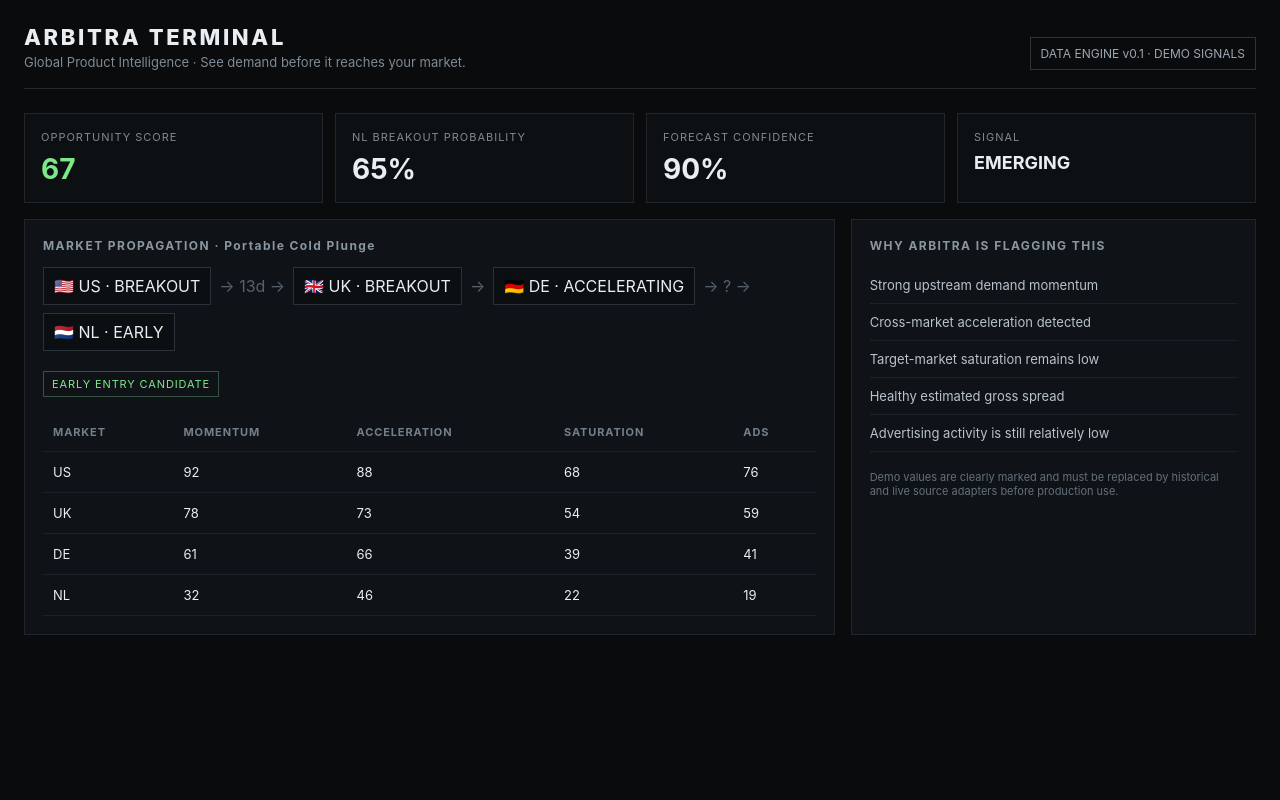
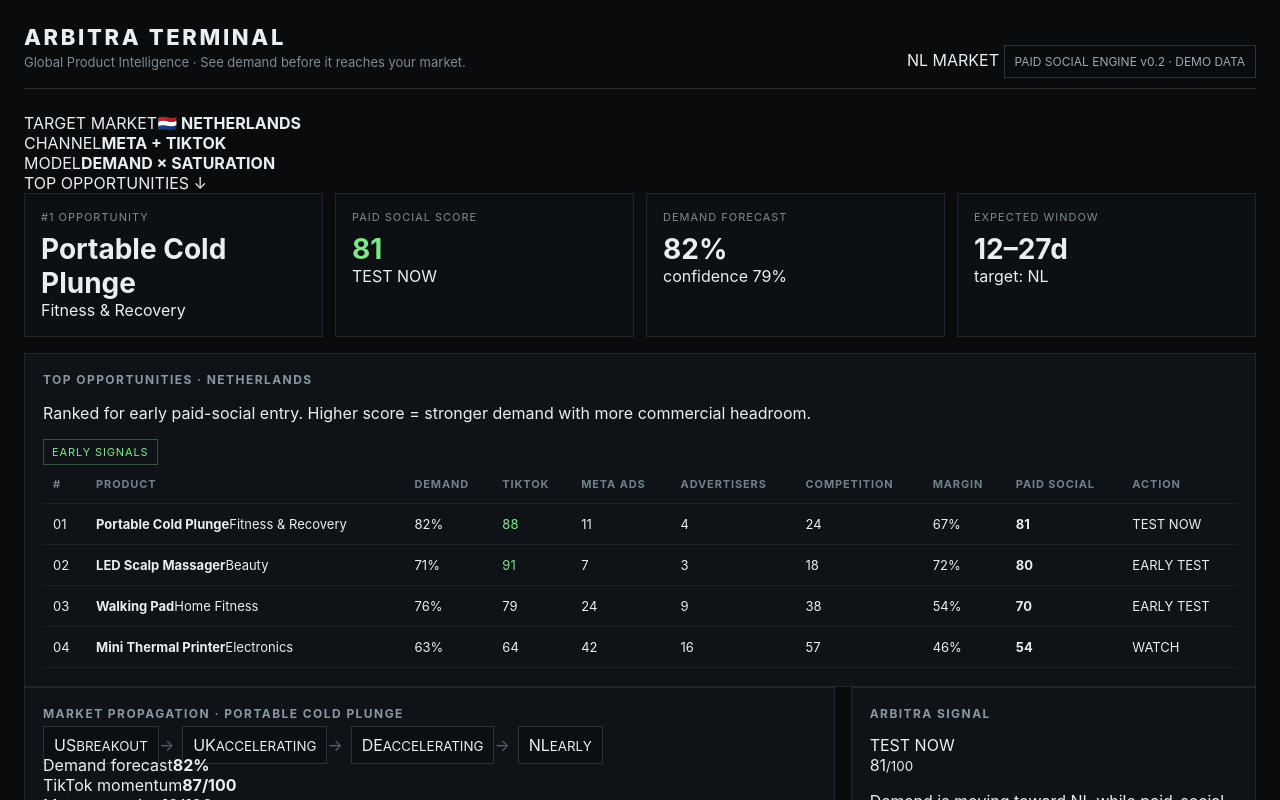
Before and after one commit to Joshsoui/arbitra-terminal, a Next.js app: page / in a window 1280 px wide. Shown: the top 800 px of the page. Built offline with nearby package versions, Linux system fonts and the light colour scheme.

Commit message:
Build paid social opportunity terminal

```diff
--- a/app/page.tsx
+++ b/app/page.tsx
@@ -1,62 +1,58 @@
-import { calculateForecast, ProductSnapshot } from "@/lib/arbitra";
+import { calculatePaidSocialOpportunity } from "@/lib/paid-social";
 
-const demoProduct: ProductSnapshot = {
-  id: "demo-001",
-  name: "Portable Cold Plunge",
-  category: "Fitness & Recovery",
-  signals: [
-    { market: "US", momentum: 92, acceleration: 88, saturation: 68, adActivity: 76, marketplaceCompetition: 72, breakoutAt: "2026-08-09" },
-    { market: "UK", momentum: 78, acceleration: 73, saturation: 54, adActivity: 59, marketplaceCompetition: 57, breakoutAt: "2026-08-22" },
-    { market: "DE", momentum: 61, acceleration: 66, saturation: 39, adActivity: 41, marketplaceCompetition: 43 },
-    { market: "NL", momentum: 32, acceleration: 46, saturation: 22, adActivity: 19, marketplaceCompetition: 26, retailPrice: 119, landedCost: 39 },
-  ],
+type Opportunity = {
+  name:string; category:string; demand:number; confidence:number; metaAds:number; advertisers:number;
+  tiktok:number; competition:number; margin:number; route:string; window:string;
 };
 
-export default function Home() {
-  const forecast = calculateForecast(demoProduct, "NL");
-  return (
-    <main className="shell">
-      <header className="topbar">
-        <div>
-          <div className="brand">ARBITRA TERMINAL</div>
-          <div className="subtitle">Global Product Intelligence · See demand before it reaches your market.</div>
-        </div>
-        <div className="badge">DATA ENGINE v0.1 · DEMO SIGNALS</div>
-      </header>
+// UI seed data only. Live rows will replace these as source credentials and persisted observations come online.
+const seeds: Opportunity[] = [
+  { name:"Portable Cold Plunge", category:"Fitness & Recovery", demand:82, confidence:79, metaAds:11, advertisers:4, tiktok:88, competition:24, margin:67, route:"US → UK → DE → NL", window:"12–27d" },
+  { name:"Walking Pad", category:"Home Fitness", demand:76, confidence:83, metaAds:24, advertisers:9, tiktok:79, competition:38, margin:54, route:"US → DE → NL", window:"8–21d" },
+  { name:"LED Scalp Massager", category:"Beauty", demand:71, confidence:68, metaAds:7, advertisers:3, tiktok:91, competition:18, margin:72, route:"US → UK → NL", window:"14–32d" },
+  { name:"Mini Thermal Printer", category:"Electronics", demand:63, confidence:74, metaAds:42, advertisers:16, tiktok:64, competition:57, margin:46, route:"US → UK → DE", window:"21–40d" },
+];
 
-      <section className="hero">
-        <div className="metric"><div className="label">Opportunity Score</div><div className="value accent">{forecast.opportunityScore}</div></div>
-        <div className="metric"><div className="label">NL Breakout Probability</div><div className="value">{forecast.breakoutProbability}%</div></div>
-        <div className="metric"><div className="label">Forecast Confidence</div><div className="value">{forecast.confidence}%</div></div>
-        <div className="metric"><div className="label">Signal</div><div className="value" style={{fontSize:18}}>{forecast.status}</div></div>
-      </section>
+const rows = seeds.map((p) => ({
+  ...p,
+  paid: calculatePaidSocialOpportunity({
+    demandProbability:p.demand,
+    meta:{source:"meta",market:"NL",observedAt:"demo",activeAds:p.metaAds,uniqueAdvertisers:p.advertisers,confidence:.8},
+    tiktok:{source:"tiktok",market:"NL",observedAt:"demo",trendVelocity:p.tiktok,creatorGrowth:p.tiktok-8,engagementVelocity:p.tiktok+4,confidence:.8},
+    marketplaceCompetition:p.competition,
+    marginPercent:p.margin,
+  }),
+})).sort((a,b)=>b.paid.score-a.paid.score);
 
-      <section className="grid">
-        <div className="panel">
-          <h2>MARKET PROPAGATION · {demoProduct.name}</h2>
-          <div className="route">
-            <div className="node">🇺🇸 US · BREAKOUT</div><span className="arrow">→ 13d →</span>
-            <div className="node">🇬🇧 UK · BREAKOUT</div><span className="arrow">→</span>
-            <div className="node">🇩🇪 DE · ACCELERATING</div><span className="arrow">→ ? →</span>
-            <div className="node">🇳🇱 NL · EARLY</div>
-          </div>
-          <div style={{marginTop:20}}>
-            <span className="status">EARLY ENTRY CANDIDATE</span>
-          </div>
-          <table className="table" style={{marginTop:16}}>
-            <thead><tr><th>Market</th><th>Momentum</th><th>Acceleration</th><th>Saturation</th><th>Ads</th></tr></thead>
-            <tbody>
-              {demoProduct.signals.map((s)=><tr key={s.market}><td>{s.market}</td><td>{s.momentum}</td><td>{s.acceleration}</td><td>{s.saturation}</td><td>{s.adActivity}</td></tr>)}
-            </tbody>
-          </table>
-        </div>
+export default function Home(){
+  const top=rows[0];
+  return <main className="shell">
+    <header className="topbar">
+      <div><div className="brand">ARBITRA TERMINAL</div><div className="subtitle">Global Product Intelligence · See demand before it reaches your market.</div></div>
+      <div className="headerRight"><span className="liveDot"/> NL MARKET <span className="badge">PAID SOCIAL ENGINE v0.2 · DEMO DATA</span></div>
+    </header>
 
-        <aside className="panel">
-          <h2>WHY ARBITRA IS FLAGGING THIS</h2>
-          {forecast.reasons.map((reason)=><div className="reason" key={reason}>{reason}</div>)}
-          <div className="footer">Demo values are clearly marked and must be replaced by historical and live source adapters before production use.</div>
-        </aside>
-      </section>
-    </main>
-  );
+    <section className="commandbar"><div><span className="muted">TARGET MARKET</span><strong>🇳🇱 NETHERLANDS</strong></div><div><span className="muted">CHANNEL</span><strong>META + TIKTOK</strong></div><div><span className="muted">MODEL</span><strong>DEMAND × SATURATION</strong></div><div className="command">TOP OPPORTUNITIES ↓</div></section>
+
+    <section className="hero">
+      <div className="metric"><div className="label">#1 Opportunity</div><div className="value nameValue">{top.name}</div><div className="micro">{top.category}</div></div>
+      <div className="metric"><div className="label">Paid Social Score</div><div className="value accent">{top.paid.score}</div><div className="micro">{top.paid.status}</div></div>
+      <div className="metric"><div className="label">Demand Forecast</div><div className="value">{top.demand}%</div><div className="micro">confidence {top.confidence}%</div></div>
+      <div className="metric"><div className="label">Expected Window</div><div className="value">{top.window}</div><div className="micro">target: NL</div></div>
+    </section>
+
+    <section className="panel opportunityPanel">
+      <div className="panelTitle"><div><h2>TOP OPPORTUNITIES · NETHERLANDS</h2><p>Ranked for early paid-social entry. Higher score = stronger demand with more commercial headroom.</p></div><span className="status">EARLY SIGNALS</span></div>
+      <div className="tableWrap"><table className="table terminalTable"><thead><tr><th>#</th><th>Product</th><th>Demand</th><th>TikTok</th><th>Meta ads</th><th>Advertisers</th><th>Competition</th><th>Margin</th><th>Paid Social</th><th>Action</th></tr></thead><tbody>
+        {rows.map((p,i)=><tr key={p.name} className={i===0?"selected":""}><td className="rank">0{i+1}</td><td><strong>{p.name}</strong><span className="cellSub">{p.category}</span></td><td>{p.demand}%</td><td className={p.tiktok>=80?"positive":""}>{p.tiktok}</td><td>{p.metaAds}</td><td>{p.advertisers}</td><td>{p.competition}</td><td>{p.margin}%</td><td><strong className="score">{p.paid.score}</strong></td><td><span className={`signal ${p.paid.status.replace(" ","").toLowerCase()}`}>{p.paid.status}</span></td></tr>)}
+      </tbody></table></div>
+    </section>
+
+    <section className="grid lowerGrid">
+      <div className="panel"><h2>MARKET PROPAGATION · {top.name.toUpperCase()}</h2><div className="route bigRoute">{top.route.split(" → ").map((m,i,a)=><span key={m} className="routePart"><span className={`node ${i===a.length-1?"target":""}`}>{m}<small>{i===0?"BREAKOUT":i===a.length-1?"EARLY":"ACCELERATING"}</small></span>{i<a.length-1&&<span className="arrow">→</span>}</span>)}</div><div className="intel"><div><span>Demand forecast</span><b>{top.demand}%</b></div><div><span>TikTok momentum</span><b>{top.paid.tiktokMomentum}/100</b></div><div><span>Meta saturation</span><b>{top.paid.metaSaturation}/100</b></div><div><span>Entry window</span><b>{top.window}</b></div></div></div>
+      <aside className="panel actionPanel"><h2>ARBITRA SIGNAL</h2><div className="actionLabel">{top.paid.status}</div><div className="actionScore">{top.paid.score}<small>/100</small></div><p>Demand is moving toward NL while paid-social saturation remains relatively low. Validate product economics and creative fit before spend.</p><div className="rule"><span>Meta saturation</span><b>{top.paid.metaSaturation}</b></div><div className="rule"><span>TikTok momentum</span><b>{top.paid.tiktokMomentum}</b></div><div className="rule"><span>Marketplace competition</span><b>{top.competition}</b></div></aside>
+    </section>
+
+    <footer className="footer terminalFooter">DEMO MODE · Scores above are interface seed data, not live market claims. Production rows will be generated from persisted Google, Meta, TikTok and marketplace observations.</footer>
+  </main>;
 }
```
